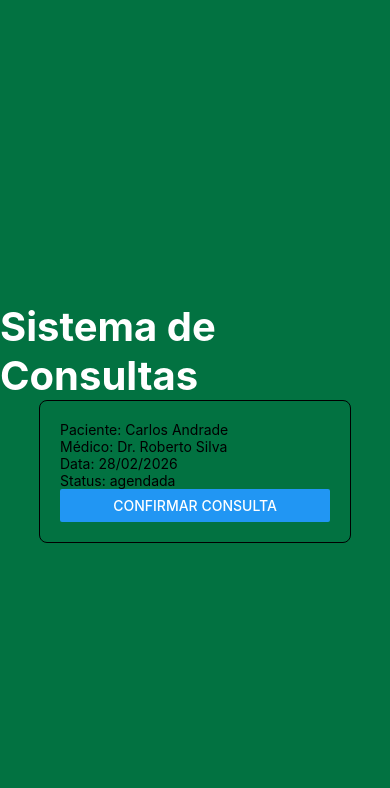
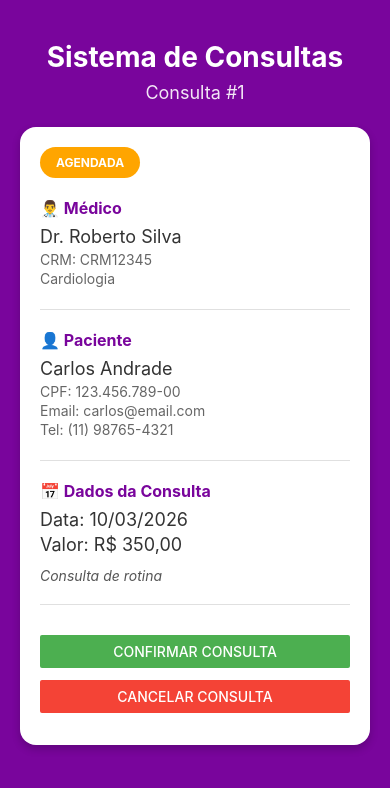
Before and after one commit to An4lu/sistema-consultas-mobile, a React Native app: screen / in a window 390 px wide. Shown: the top 788 px of the page. Built offline with nearby package versions, Linux system fonts and the light colour scheme.

Commit message:
feat(): Alteração App.tsx

```diff
--- a/App.tsx
+++ b/App.tsx
@@ -1,57 +1,268 @@
 import React, { useState } from "react";
-import { View, Text, StyleSheet, Button } from "react-native";
-type Consulta = {
-  id: number;
-  paciente: string;
-  medico: string;
-  data: string;
-  status: "agendada" | "confirmada" | "cancelada" | "realizada";
-};
+import { View, Text, StyleSheet, Button, ScrollView } from "react-native";
+import { StatusBar } from "expo-status-bar";
+import { Especialidade } from "./types/especialidade";
+import { Medico } from "./interface/medico";
+import { Paciente } from "./types/paciente";
+import { Consulta } from "./interface/consulta";
+
+
 export default function App() {
+  const cardiologia: Especialidade = {
+    id: 1,
+    nome: "Cardiologia",
+    descricao: "Cuidados com o coração",
+  };
+
+  const medico1: Medico = {
+    id: 1,
+    nome: "Dr. Roberto Silva",
+    crm: "CRM12345",
+    especialidade: cardiologia,
+    ativo: true,
+  };
+
+  const paciente1: Paciente = {
+    id: 1,
+    nome: "Carlos Andrade",
+    cpf: "123.456.789-00",
+    email: "carlos@email.com",
+    telefone: "(11) 98765-4321",
+  };
+
   const [consulta, setConsulta] = useState<Consulta>({
     id: 1,
-    paciente: "Carlos Andrade",
-    medico: "Dr. Roberto Silva",
-    data: "28/02/2026",
+    medico: medico1,
+    paciente: paciente1,
+    data: new Date(2026, 2, 10),
+    valor: 350,
     status: "agendada",
+    observacoes: "Consulta de rotina",
   });
+
   function confirmarConsulta() {
     setConsulta({
       ...consulta,
       status: "confirmada",
     });
   }
+
+  function cancelarConsulta() {
+    setConsulta({
+      ...consulta,
+      status: "cancelada",
+    });
+  }
+
+  function formatarValor(valor: number): string {
+    return valor.toLocaleString("pt-BR", {
+      style: "currency",
+      currency: "BRL",
+    });
+  }
+
+  function formatarData(data: Date): string {
+    return data.toLocaleDateString("pt-BR");
+  }
+
   return (
     <View style={styles.container}>
-      <Text style={styles.titulo}>Sistema de Consultas</Text>
-      <View style={styles.card}>
-        <Text>Paciente: {consulta.paciente}</Text>
-        <Text>Médico: {consulta.medico}</Text>
-        <Text>Data: {consulta.data}</Text>
-        <Text>Status: {consulta.status}</Text>
-        {consulta.status === "agendada" && (
-          <Button title="Confirmar Consulta" onPress={confirmarConsulta} />
-        )}
-      </View>
+      <StatusBar style="light" />
+
+      <ScrollView contentContainerStyle={styles.scrollContent}>
+        <View style={styles.header}>
+          <Text style={styles.titulo}>Sistema de Consultas</Text>
+          <Text style={styles.subtitulo}>Consulta #{consulta.id}</Text>
+        </View>
+
+        <View style={styles.card}>
+          <View style={[
+            styles.statusBadge,
+            consulta.status === "confirmada" && styles.statusConfirmada,
+            consulta.status === "cancelada" && styles.statusCancelada,
+          ]}>
+            <Text style={styles.statusTexto}>{consulta.status.toUpperCase()}</Text>
+          </View>
+
+          <View style={styles.secao}>
+            <Text style={styles.label}>👨‍⚕️ Médico</Text>
+            <Text style={styles.valor}>{consulta.medico.nome}</Text>
+            <Text style={styles.info}>CRM: {consulta.medico.crm}</Text>
+            <Text style={styles.info}>{consulta.medico.especialidade.nome}</Text>
+          </View>
+
+          <View style={styles.secao}>
+            <Text style={styles.label}>👤 Paciente</Text>
+            <Text style={styles.valor}>{consulta.paciente.nome}</Text>
+            <Text style={styles.info}>CPF: {consulta.paciente.cpf}</Text>
+            <Text style={styles.info}>Email: {consulta.paciente.email}</Text>
+            {consulta.paciente.telefone && (
+              <Text style={styles.info}>Tel: {consulta.paciente.telefone}</Text>
+            )}
+          </View>
+
+          <View style={styles.secao}>
+            <Text style={styles.label}>📅 Dados da Consulta</Text>
+            <Text style={styles.valor}>Data: {formatarData(consulta.data)}</Text>
+            <Text style={styles.valor}>Valor: {formatarValor(consulta.valor)}</Text>
+            {consulta.observacoes && (
+              <Text style={styles.observacoes}>{consulta.observacoes}</Text>
+            )}
+          </View>
+
+          <View style={styles.acoes}>
+            {consulta.status === "agendada" && (
+              <>
+                <View style={styles.botaoContainer}>
+                  <Button
+                    title="Confirmar Consulta"
+                    onPress={confirmarConsulta}
+                    color="#4CAF50"
+                  />
+                </View>
+                <View style={styles.botaoContainer}>
+                  <Button
+                    title="Cancelar Consulta"
+                    onPress={cancelarConsulta}
+                    color="#F44336"
+                  />
+                </View>
+              </>
+            )}
+            {consulta.status === "confirmada" && (
+              <View style={styles.mensagem}>
+                <Text style={styles.mensagemTexto}>✓ Consulta confirmada com sucesso!</Text>
+              </View>
+            )}
+            {consulta.status === "cancelada" && (
+              <View style={styles.mensagemCancelada}>
+                <Text style={styles.mensagemTexto}>✗ Consulta cancelada</Text>
+              </View>
+            )}
+          </View>
+        </View>
+      </ScrollView>
     </View>
   );
 }
+
 const styles = StyleSheet.create({
   container: {
     flex: 1,
-    backgroundColor: "#027241",
+    backgroundColor: "#79059C",
+  },
+  scrollContent: {
+    padding: 20,
+    paddingTop: 40,
+  },
+  header: {
     alignItems: "center",
-    justifyContent: "center",
+    marginBottom: 24,
   },
   titulo: {
-    color: "white",
-    fontSize: 40,
+    fontSize: 28,
     fontWeight: "bold",
+    color: "#fff",
+    marginBottom: 8,
+  },
+  subtitulo: {
+    fontSize: 18,
+    color: "#fff",
+    opacity: 0.9,
   },
   card: {
-    width: "80%",
+    backgroundColor: "#fff",
+    borderRadius: 16,
     padding: 20,
-    borderWidth: 1,
+    shadowColor: "#000",
+    shadowOffset: { width: 0, height: 4 },
+    shadowOpacity: 0.2,
+    shadowRadius: 8,
+    elevation: 5,
+  },
+  statusBadge: {
+    backgroundColor: "#FFA500",
+    alignSelf: "flex-start",
+    paddingHorizontal: 16,
+    paddingVertical: 8,
+    borderRadius: 20,
+    marginBottom: 20,
+  },
+  statusConfirmada: {
+    backgroundColor: "#4CAF50",
+  },
+  statusCancelada: {
+    backgroundColor: "#F44336",
+  },
+  statusTexto: {
+    color: "#fff",
+    fontWeight: "bold",
+    fontSize: 12,
+  },
+  secao: {
+    marginBottom: 20,
+    paddingBottom: 20,
+    borderBottomWidth: 1,
+    borderBottomColor: "#e0e0e0",
+  },
+  label: {
+    fontSize: 16,
+    fontWeight: "bold",
+    color: "#79059C",
+    marginBottom: 8,
+  },
+  valor: {
+    fontSize: 18,
+    color: "#333",
+    marginBottom: 4,
+  },
+  info: {
+    fontSize: 14,
+    color: "#666",
+    marginBottom: 2,
+  },
+  observacoes: {
+    fontSize: 14,
+    color: "#555",
+    fontStyle: "italic",
+    marginTop: 8,
+  },
+  acoes: {
+    marginTop: 10,
+  },
+  botaoContainer: {
+    marginBottom: 12,
+  },
+  mensagem: {
+    backgroundColor: "#E8F5E9",
+    padding: 16,
     borderRadius: 8,
+    borderLeftWidth: 4,
+    borderLeftColor: "#4CAF50",
+  },
+  mensagemCancelada: {
+    backgroundColor: "#FFEBEE",
+    padding: 16,
+    borderRadius: 8,
+    borderLeftWidth: 4,
+    borderLeftColor: "#F44336",
+  },
+  mensagemTexto: {
+    fontSize: 16,
+    color: "#333",
+    fontWeight: "600",
+    textAlign: "center",
+  },
+  rodape: {
+    marginTop: 24,
+    padding: 16,
+    backgroundColor: "rgba(255, 255, 255, 0.1)",
+    borderRadius: 12,
+  },
+  rodapeTexto: {
+    fontSize: 12,
+    color: "#fff",
+    textAlign: "center",
+    lineHeight: 18,
   },
 });
```
